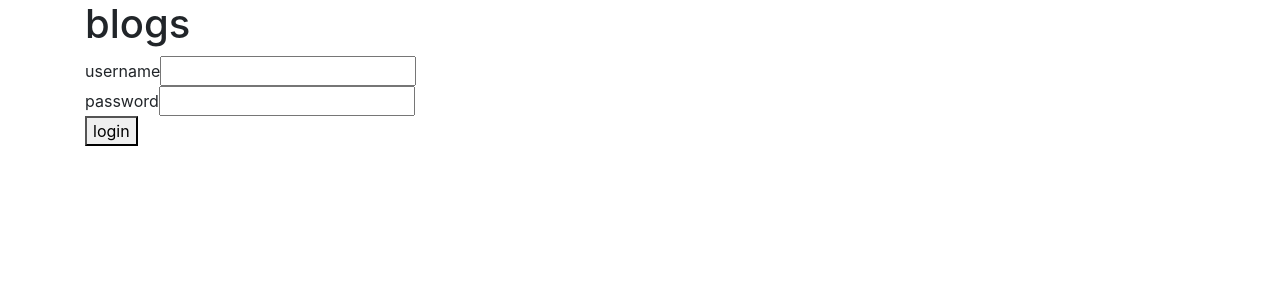
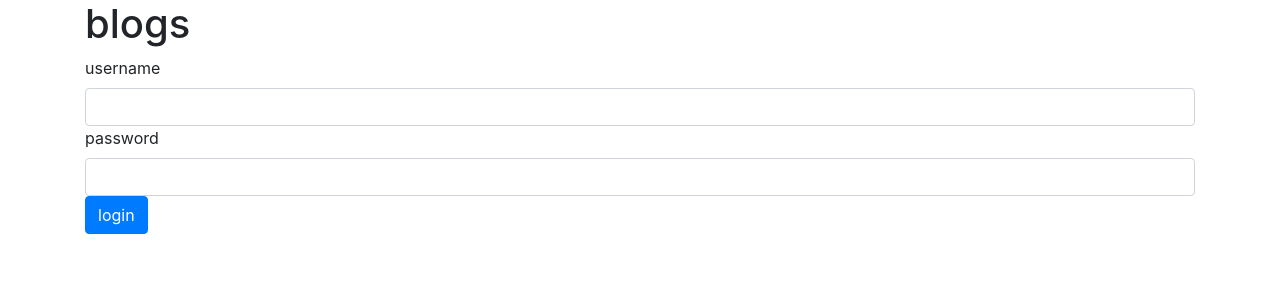
Before and after one commit to yunx2/blogList-frontend, a React (Create React App) app: page / in a window 1280 px wide. Shown: the top 300 px of the page. Built offline with nearby package versions, Linux system fonts and the light colour scheme; no server answers.

Commit message:
add styling to LoginForm conponent; react-bootstrap Form, Button components

```diff
--- a/src/App.js
+++ b/src/App.js
@@ -1,6 +1,5 @@
 import React, { useEffect } from 'react'
 import { BrowserRouter, Switch, Route } from 'react-router-dom';
-
 
 import BlogList from './components/BlogList'
 import Notification from './components/Notification'
--- a/src/components/BlogList.js
+++ b/src/components/BlogList.js
@@ -13,7 +13,6 @@
           {blogs.map((blog) => <Blog key={blog.id} id={blog.id}  />)}
         </tbody>
       </Table>
-
     </div>
   )
 }
--- a/src/components/LoginForm.js
+++ b/src/components/LoginForm.js
@@ -1,5 +1,6 @@
 import React, { useState } from 'react'
-import { useDispatch } from 'react-redux'
+import { useDispatch } from 'react-redux';
+import { Form, Button } from 'react-bootstrap';
 
 import { setLoggedInUserInfo } from '../reducers/loggedInUserReducer'
 import { setNotification } from '../reducers/notificationReducer'
@@ -27,28 +28,26 @@
   }
 
   return (
-    <form onSubmit={handleLogin}>
+    <div>
+      <Form onSubmit={handleLogin}>
         <h1>blogs</h1>
-      <div>
-      username
-        <input
-          id="username"
+        <Form.Label>username</Form.Label>
+        <Form.Group>
+          <Form.Control
             type="text"
             value={username}
             name="Username"
             onChange={({ target }) => setUsername(target.value)} />
-      </div>
-      <div>
-      password
-        <input
-          id="password"
+          <Form.Label>password</Form.Label>
+          <Form.Control
             type="password"
             value={password}
             name="Password"
             onChange={({ target }) => setPassword(target.value)} />
+          <Button variant="primary" type="submit">login</Button>
+        </Form.Group>
+      </Form>
     </div>
-      <button className="login-button" type="submit">login</button>
-    </form>
   )
 }
 
--- a/src/components/UsersList.js
+++ b/src/components/UsersList.js
@@ -1,7 +1,7 @@
 import React, { useEffect } from 'react'
 import { useSelector, useDispatch } from 'react-redux'
 import { Link } from 'react-router-dom'
-
+import { Table } from 'react-bootstrap';
 import { getAllUsers } from '../reducers/usersReducer'
 
 const UsersList = () => {
@@ -16,7 +16,7 @@
   return (
     <div>
       <h2>users</h2>
-      <table>
+      <Table borderless="true" size="sm">
         <tbody>
           <tr>
             <td></td>
@@ -31,7 +31,7 @@
             )
           })}
         </tbody>
-      </table>
+      </Table>
     </div>
   )
 }
```
Lines whose indentation alone changed are shown as unchanged.
